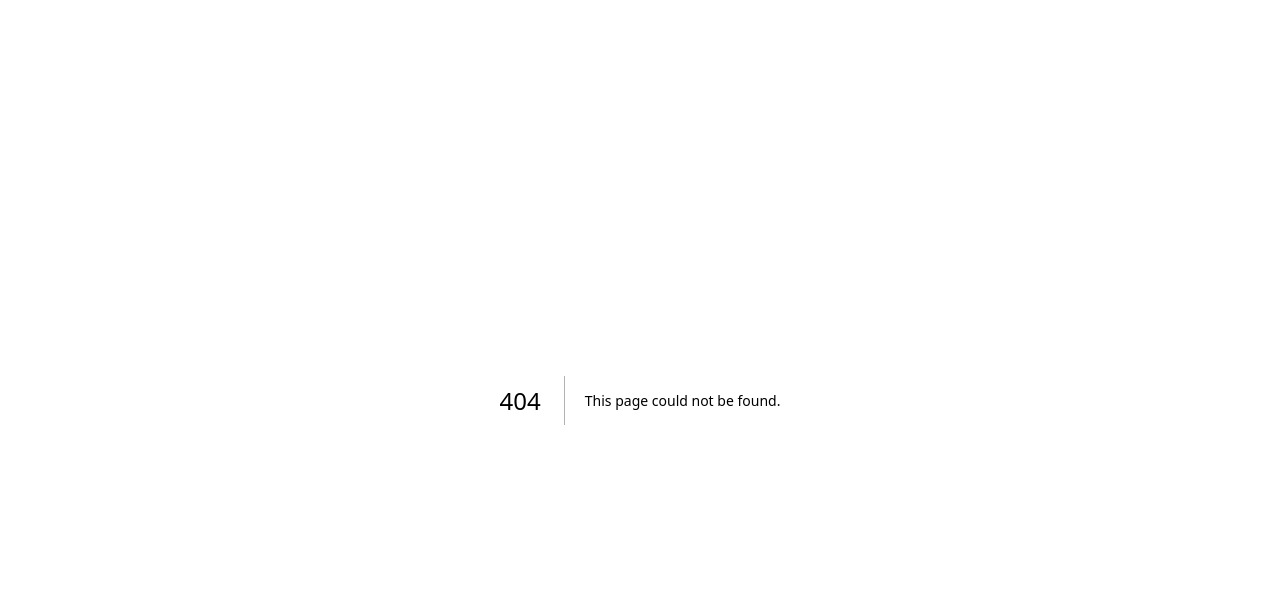
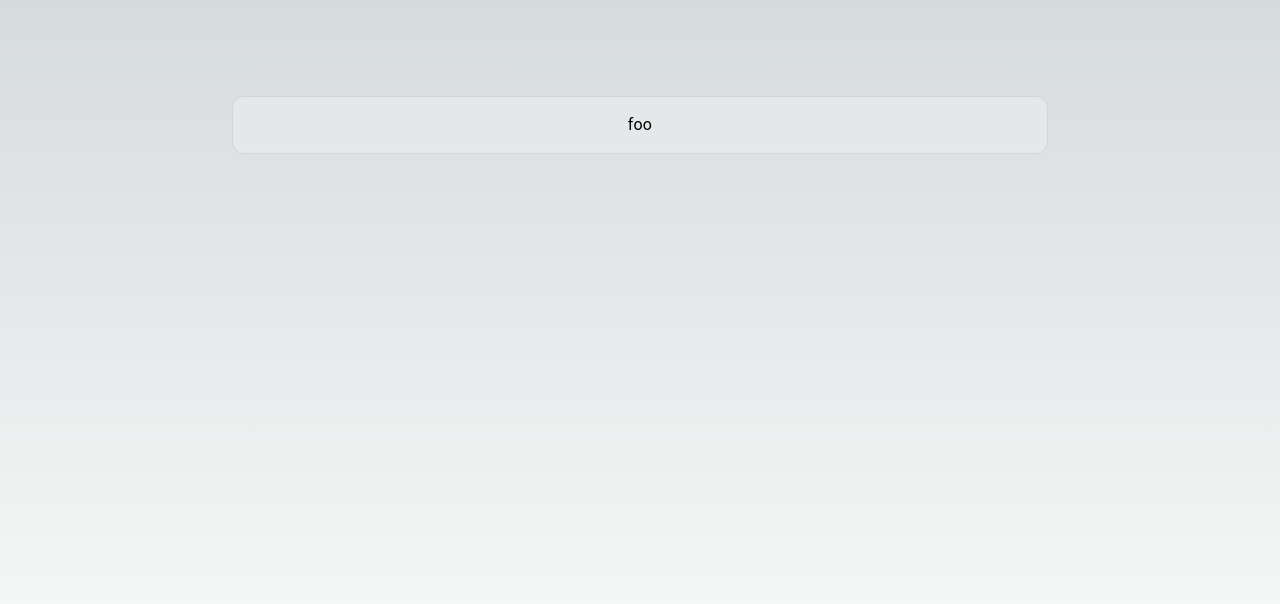
Before and after one commit to jch2617/contact-form, a Next.js app: page /form-submissions in a window 1280 px wide. Before the commit this address had no page. Shown: the top 604 px of the page. Built offline with nearby package versions, Linux system fonts and the light colour scheme.

Commit message:
feat: add form-submission page

```diff
--- /dev/null
+++ b/src/app/form-submissions/page.tsx
@@ -0,0 +1,12 @@
+import { Typography } from "@mui/material";
+import styles from "../page.module.css";
+
+export default function FormSubmissions() {
+  return (
+    <main className={styles.main}>
+      <div className={styles.description}>
+        <Typography>foo</Typography>
+      </div>
+    </main>
+  );
+}
--- a/src/app/globals.css
+++ b/src/app/globals.css
@@ -1,9 +1,9 @@
 :root {
   --max-width: 1100px;
   --border-radius: 12px;
-  --font-mono: ui-monospace, Menlo, Monaco, 'Cascadia Mono', 'Segoe UI Mono',
-    'Roboto Mono', 'Oxygen Mono', 'Ubuntu Monospace', 'Source Code Pro',
-    'Fira Mono', 'Droid Sans Mono', 'Courier New', monospace;
+  --font-mono: ui-monospace, Menlo, Monaco, "Cascadia Mono", "Segoe UI Mono",
+    "Roboto Mono", "Oxygen Mono", "Ubuntu Monospace", "Source Code Pro",
+    "Fira Mono", "Droid Sans Mono", "Courier New", monospace;
 
   --foreground-rgb: 0, 0, 0;
   --background-start-rgb: 214, 219, 220;
```
